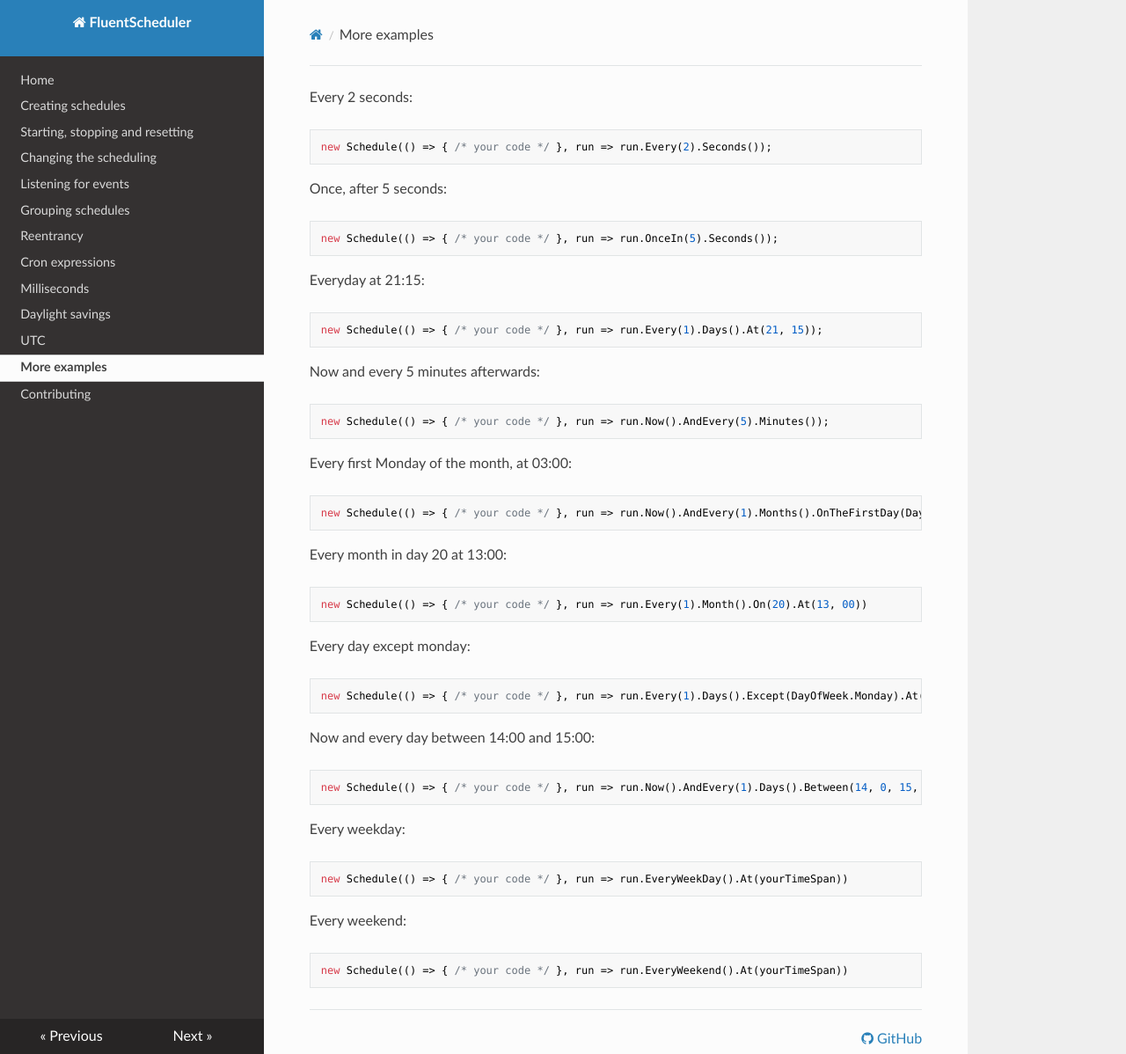
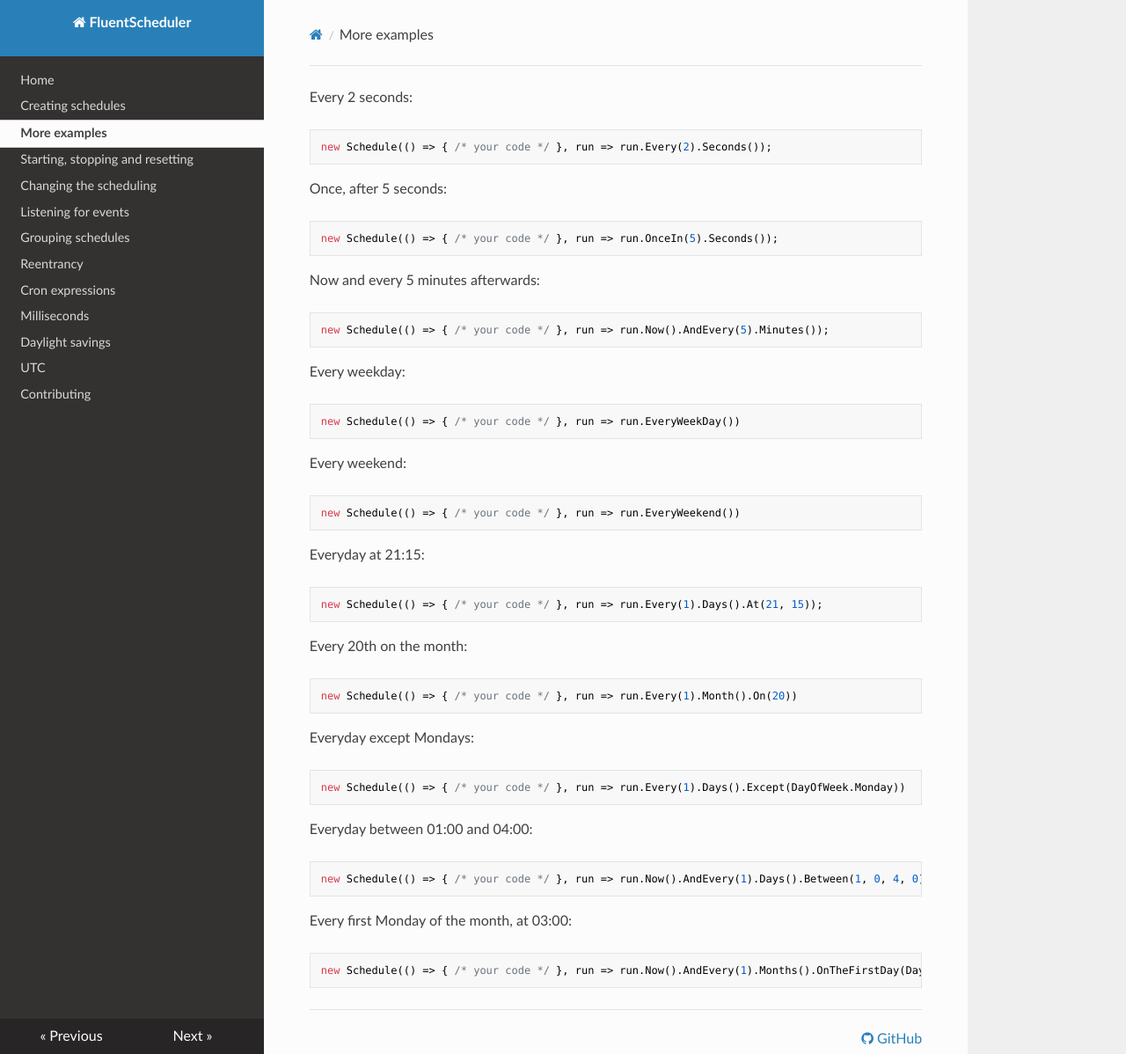
Before and after one commit to fluentscheduler/FluentScheduler, an MkDocs documentation site: the page built from Documentation/docs/more-examples.md, in a window 1280 px wide and 1198 px high. Shown: the whole window at 88% size. Built offline with MkDocs 1.6.1, drawn with Linux system fonts in a browser that asks for light colours; nearby versions of some CDN libraries.

Commit message:
Reordened examples

````diff
--- a/Documentation/docs/more-examples.md
+++ b/Documentation/docs/more-examples.md
@@ -10,16 +10,45 @@ Once, after 5 seconds:
 new Schedule(() => { /* your code */ }, run => run.OnceIn(5).Seconds());
 ```
 
+Now and every 5 minutes afterwards:
+
+```cs
+new Schedule(() => { /* your code */ }, run => run.Now().AndEvery(5).Minutes());
+```
+
+Every weekday:
+
+```cs
+new Schedule(() => { /* your code */ }, run => run.EveryWeekDay())
+```
+
+Every weekend:
+```cs
+new Schedule(() => { /* your code */ }, run => run.EveryWeekend())
+```
+
 Everyday at 21:15:
 
 ```cs
 new Schedule(() => { /* your code */ }, run => run.Every(1).Days().At(21, 15));
 ```
 
-Now and every 5 minutes afterwards:
+Every 20th on the month:
 
 ```cs
-new Schedule(() => { /* your code */ }, run => run.Now().AndEvery(5).Minutes());
+new Schedule(() => { /* your code */ }, run => run.Every(1).Month().On(20))
+```
+
+Everyday except Mondays:
+
+```cs
+new Schedule(() => { /* your code */ }, run => run.Every(1).Days().Except(DayOfWeek.Monday))
+```
+
+Everyday between 01:00 and 04:00:
+
+```cs
+new Schedule(() => { /* your code */ }, run => run.Now().AndEvery(1).Days().Between(1, 0, 4, 0))
 ```
 
 Every first Monday of the month, at 03:00:
@@ -27,31 +56,3 @@ Every first Monday of the month, at 03:00:
 ```cs
 new Schedule(() => { /* your code */ }, run => run.Now().AndEvery(1).Months().OnTheFirstDay(DayOfWeek.Monday).At(3, 0));
 ```
-
-Every month in day 20 at 13:00:
-
-```cs
-new Schedule(() => { /* your code */ }, run => run.Every(1).Month().On(20).At(13, 00))
-```
-
-Every day except monday:
-
-```cs
-new Schedule(() => { /* your code */ }, run => run.Every(1).Days().Except(DayOfWeek.Monday).At(15, 00))
-```
-
-Now and every day between 14:00 and 15:00:
-
-```cs
-new Schedule(() => { /* your code */ }, run => run.Now().AndEvery(1).Days().Between(14, 0, 15, 0))
-```
-
-Every weekday:
-```cs
-new Schedule(() => { /* your code */ }, run => run.EveryWeekDay().At(yourTimeSpan))
-```
-
-Every weekend:
-```cs
-new Schedule(() => { /* your code */ }, run => run.EveryWeekend().At(yourTimeSpan))
-```
--- a/Documentation/mkdocs.yml
+++ b/Documentation/mkdocs.yml
@@ -7,6 +7,7 @@ plugins: []
 nav:
   - Home: index.md
   - Creating schedules: creating-schedules.md
+  - More examples: more-examples.md
   - Starting, stopping and resetting: starting-stopping-and-resetting.md
   - Changing the scheduling: changing-the-scheduling.md
   - Listening for events: listening-for-events.md
@@ -16,7 +17,6 @@ nav:
   - Milliseconds: milliseconds.md
   - Daylight savings: daylight-savings.md
   - UTC: utc.md
-  - More examples: more-examples.md
   - Contributing: contributing.md
 
 theme:
````
